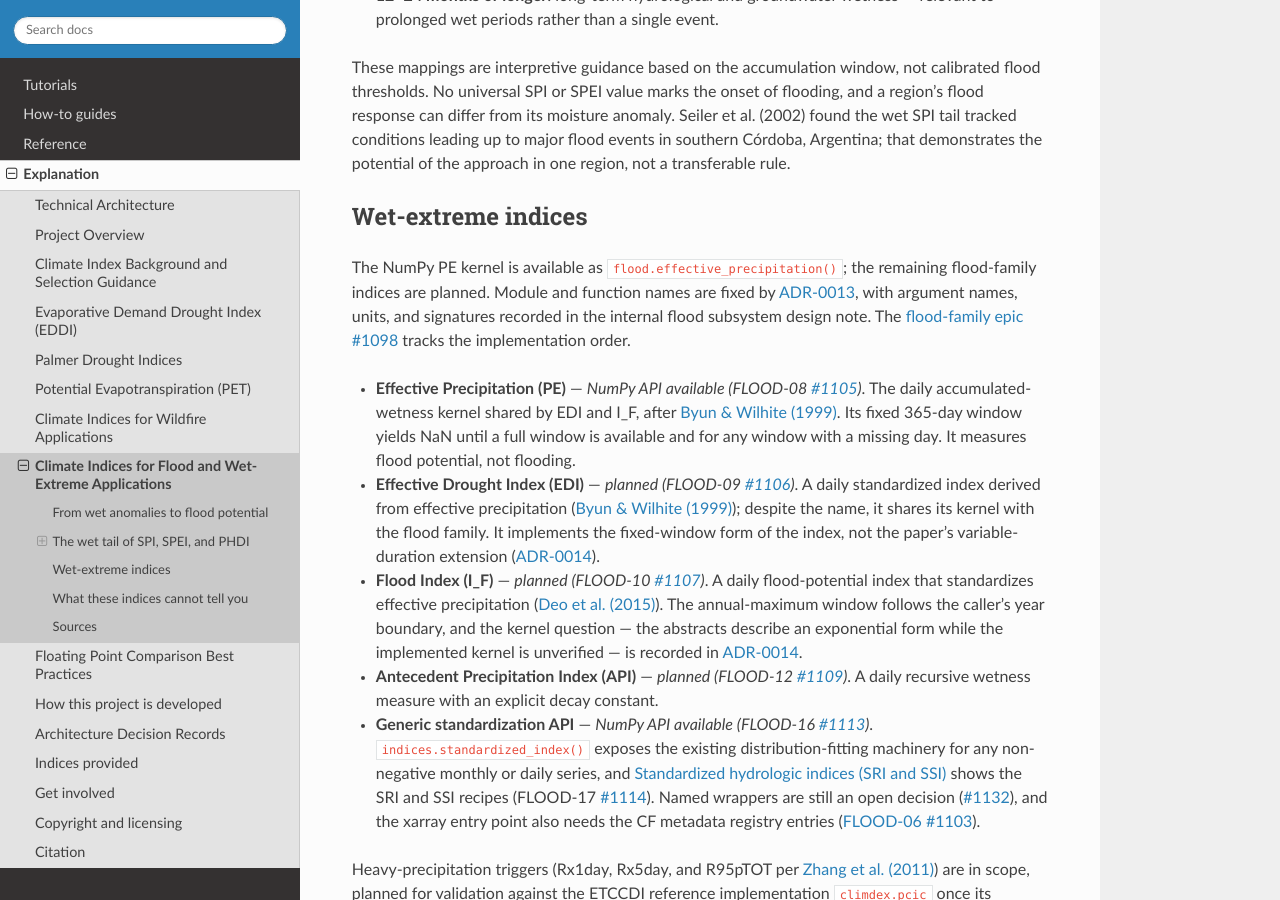
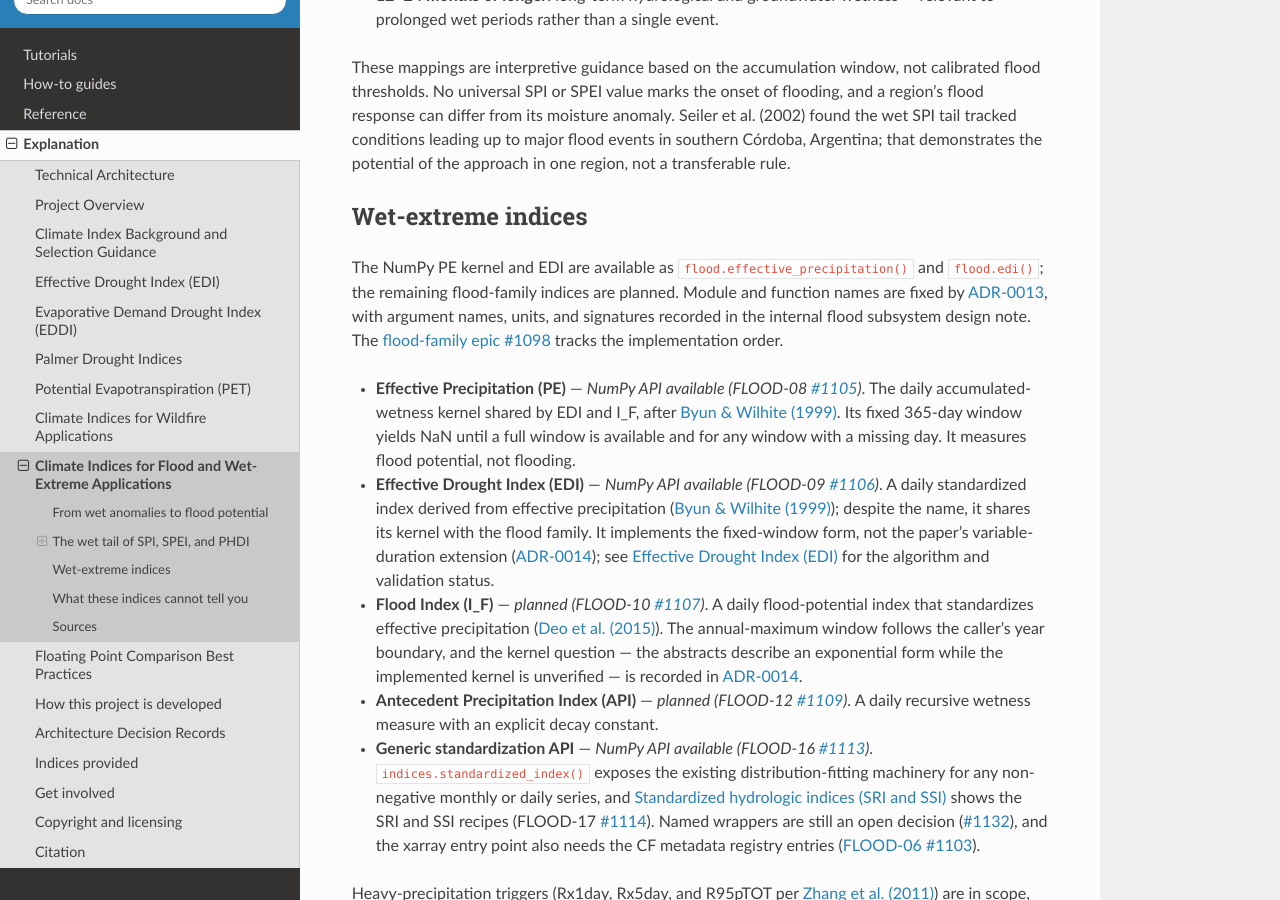
Before and after one commit to monocongo/climate_indices, a Sphinx documentation site: the page built from docs/flood_applications.md, in a window 1280 px wide and 900 px high, scrolled down 1609 px. Built offline with Sphinx 7.4.7 and the Read the Docs theme 3.1.0, drawn with Linux system fonts in a browser that asks for light colours.

Commit message:
fix(flood): align EDI contracts and handle empty spatial blocks

```diff
--- a/docs/explanation.md
+++ b/docs/explanation.md
@@ -11,6 +11,7 @@ learn by doing, start with {doc}`tutorials`; to get a job done, see
 architecture
 project-overview
 algorithms
+algorithm_refs/edi
 algorithm_refs/eddi
 algorithm_refs/palmer
 algorithm_refs/pet
--- a/docs/flood_applications.md
+++ b/docs/flood_applications.md
@@ -82,8 +82,8 @@ potential of the approach in one region, not a transferable rule.
 
 ## Wet-extreme indices
 
-The NumPy PE kernel is available as `flood.effective_precipitation()`; the
-remaining flood-family indices are planned. Module and function names are fixed
+The NumPy PE kernel and EDI are available as `flood.effective_precipitation()`
+and `flood.edi()`; the remaining flood-family indices are planned. Module and function names are fixed
 by [ADR-0013](adr/0013-flood-module-api-and-naming.md), with argument names,
 units, and signatures recorded in the internal flood subsystem design note.
 The [flood-family epic #1098][flood-epic] tracks the implementation order.
@@ -93,12 +93,13 @@ The [flood-family epic #1098][flood-epic] tracks the implementation order.
   and I_F, after [Byun & Wilhite (1999)][byun-1999]. Its fixed 365-day
   window yields NaN until a full window is available and for any window with
   a missing day. It measures flood potential, not flooding.
-- **Effective Drought Index (EDI)** — *planned (FLOOD-09 [#1106][flood-1106])*.
-  A daily standardized index derived from effective precipitation
-  ([Byun & Wilhite (1999)][byun-1999]); despite the name, it shares its
-  kernel with the flood family. It implements the fixed-window form of the
-  index, not the paper's variable-duration extension
-  ([ADR-0014](adr/0014-flood-family-scientific-conventions.md)).
+- **Effective Drought Index (EDI)** — *NumPy API available (FLOOD-09
+  [#1106][flood-1106])*. A daily standardized index derived from effective
+  precipitation ([Byun & Wilhite (1999)][byun-1999]); despite the name, it
+  shares its kernel with the flood family. It implements the fixed-window form,
+  not the paper's variable-duration extension
+  ([ADR-0014](adr/0014-flood-family-scientific-conventions.md)); see
+  {doc}`algorithm_refs/edi` for the algorithm and validation status.
 - **Flood Index (I_F)** — *planned (FLOOD-10 [#1107][flood-1107])*. A daily
   flood-potential index that standardizes effective precipitation
   ([Deo et al. (2015)][deo-2015]). The annual-maximum window follows the
```
Also changed, not shown: docs/algorithm_refs/edi.md (added, +42 -0 lines), docs/design/flood-subsystem.md (+1 -1 lines), 2 other files.
